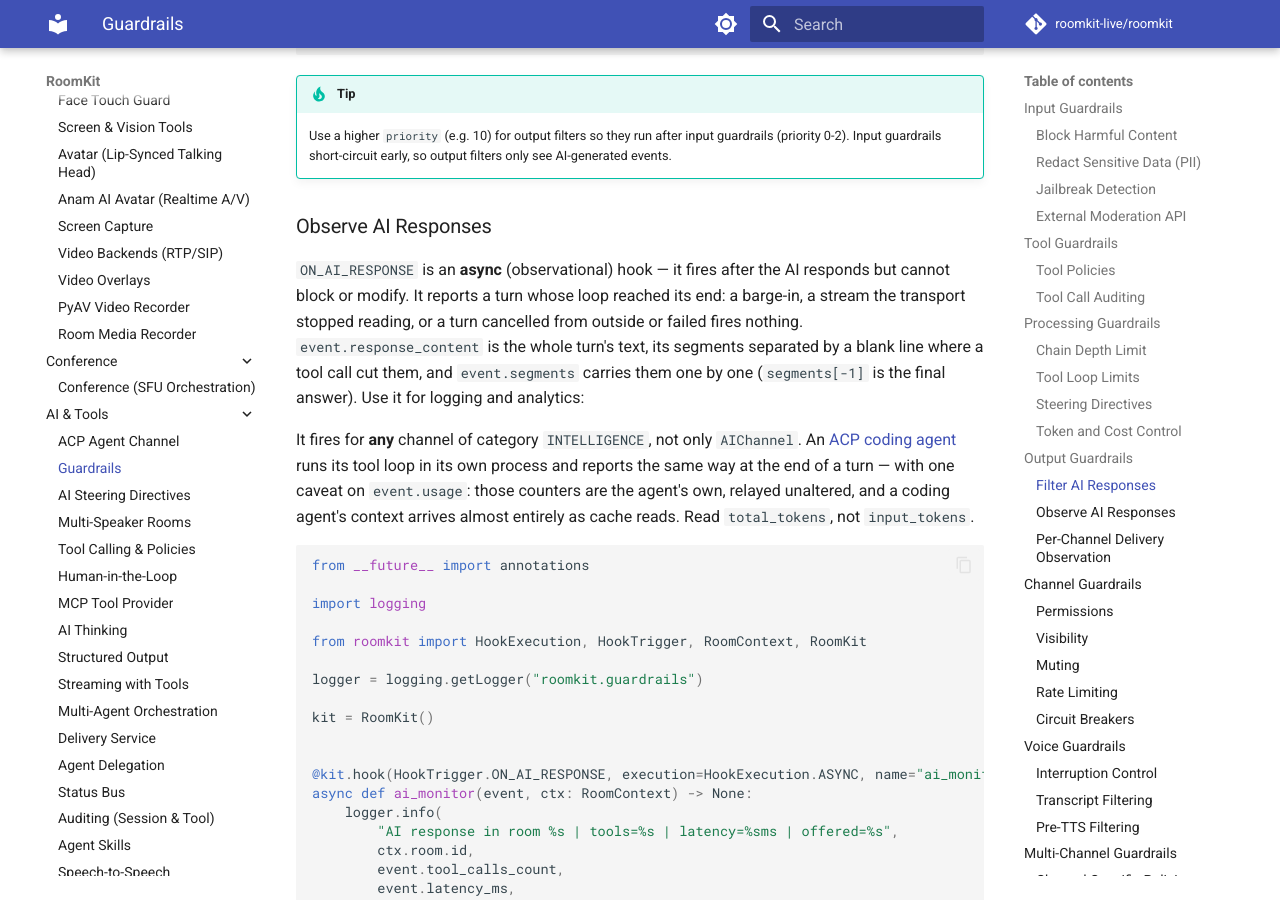
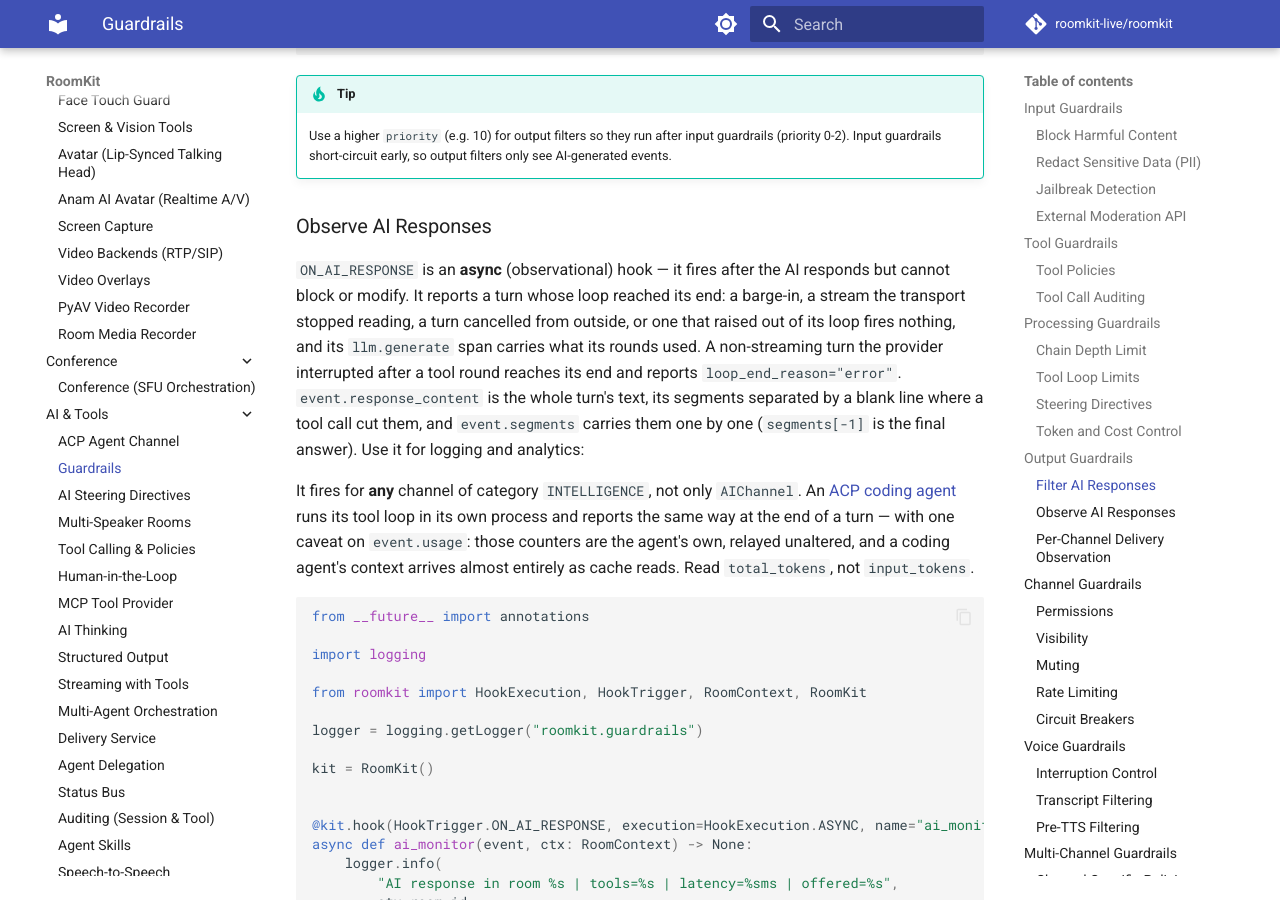
Before and after one commit to roomkit-live/roomkit-docs, an MkDocs documentation site: the page built from docs/guides/guardrails.md, in a window 1280 px wide and 900 px high, scrolled down 9486 px. Built offline with MkDocs 1.6.1 and Material for MkDocs 9.7.7, drawn with Linux system fonts in a browser that asks for light colours; comment, search, counter and statistics services are not loaded.

Commit message:
docs: what a turn that did not complete reports, and where its usage is (RMK-282)

```diff
--- a/docs/guides/guardrails.md
+++ b/docs/guides/guardrails.md
@@ -435,7 +435,7 @@ async def output_filter(event: RoomEvent, ctx: RoomContext) -> HookResult:
 
 ### Observe AI Responses
 
-`ON_AI_RESPONSE` is an **async** (observational) hook — it fires after the AI responds but cannot block or modify. It reports a turn whose loop reached its end: a barge-in, a stream the transport stopped reading, or a turn cancelled from outside or failed fires nothing. `event.response_content` is the whole turn's text, its segments separated by a blank line where a tool call cut them, and `event.segments` carries them one by one (`segments[-1]` is the final answer). Use it for logging and analytics:
+`ON_AI_RESPONSE` is an **async** (observational) hook — it fires after the AI responds but cannot block or modify. It reports a turn whose loop reached its end: a barge-in, a stream the transport stopped reading, a turn cancelled from outside, or one that raised out of its loop fires nothing, and its `llm.generate` span carries what its rounds used. A non-streaming turn the provider interrupted after a tool round reaches its end and reports `loop_end_reason="error"`. `event.response_content` is the whole turn's text, its segments separated by a blank line where a tool call cut them, and `event.segments` carries them one by one (`segments[-1]` is the final answer). Use it for logging and analytics:
 
 It fires for **any** channel of category `INTELLIGENCE`, not only `AIChannel`. An [ACP coding agent](acp-channel.md) runs its tool loop in its own process and reports the same way at the end of a turn — with one caveat on `event.usage`: those counters are the agent's own, relayed unaltered, and a coding agent's context arrives almost entirely as cache reads. Read `total_tokens`, not `input_tokens`.
 
```
Also changed, not shown: docs/features.md (+1 -1 lines).
